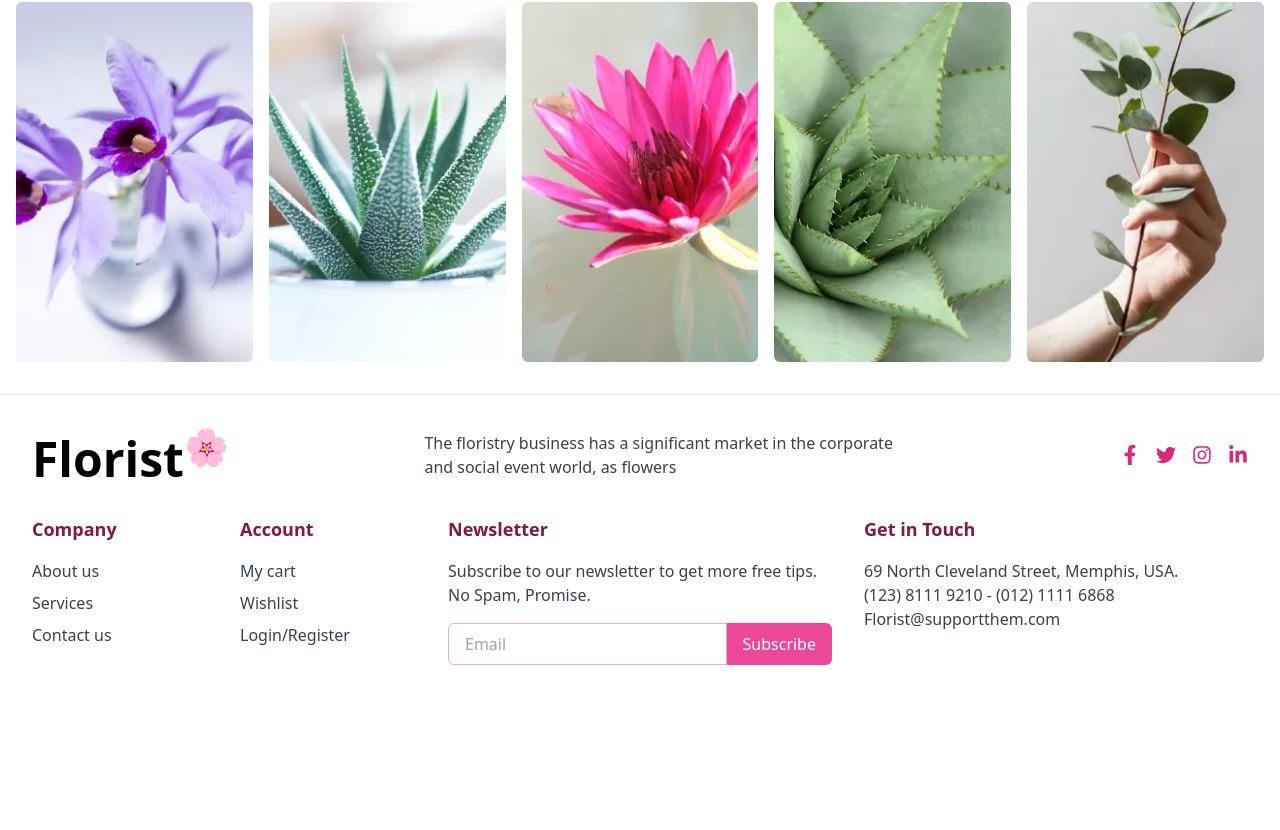
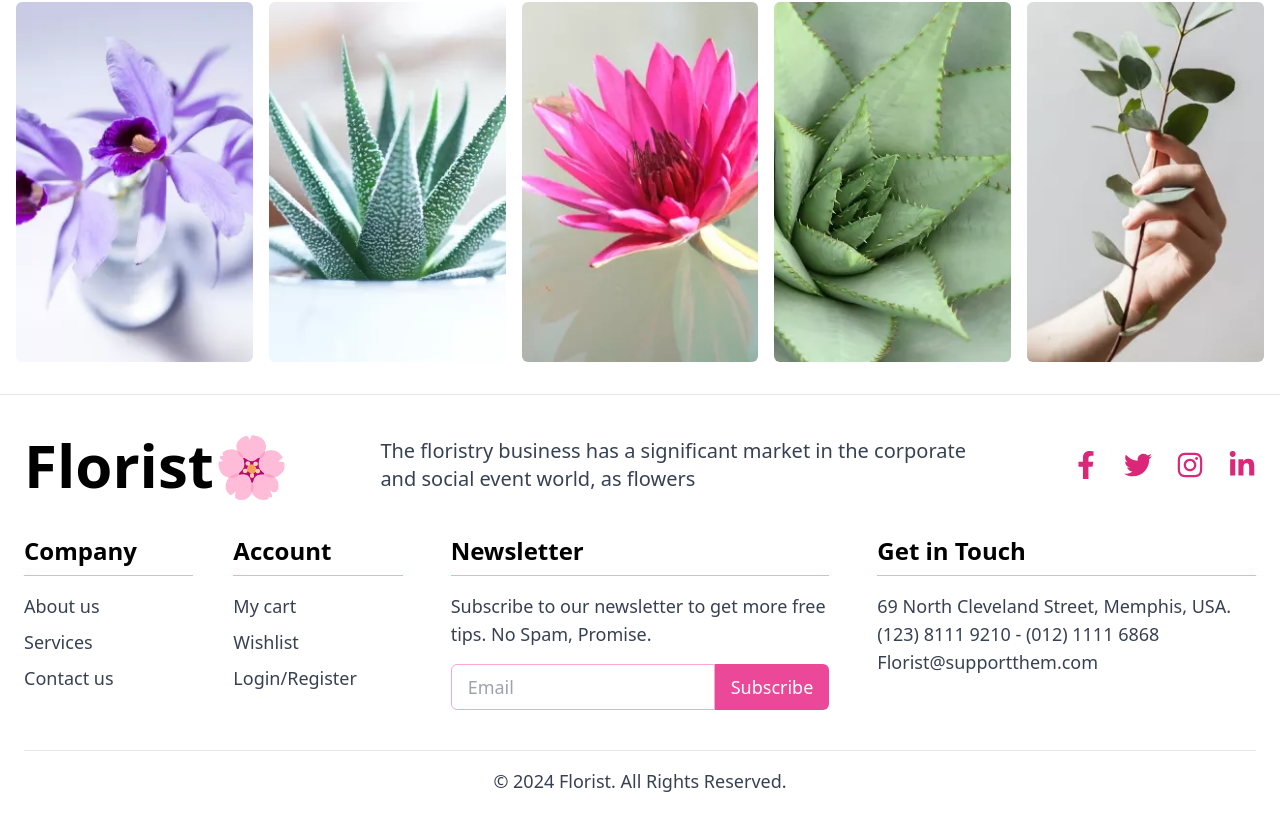
Before and after one commit to humaira-reactdev/Florist, a React (Vite) app: page /contact in a window 1280 px wide. Shown: the part 842-1672 px from the top of the page. Before the commit the page ends 1539 px from the top, so only its background shows below. Built offline with nearby package versions, Linux system fonts and the light colour scheme; no server answers; the database is empty.

Commit message:
All done

```diff
--- a/src/Components/FollowUscomponent.jsx
+++ b/src/Components/FollowUscomponent.jsx
@@ -1,4 +1,5 @@
 import { FaInstagram } from 'react-icons/fa';
+import { Link } from 'react-router-dom';
 
 const FollowUscomponent = () => {
   return (
@@ -13,10 +14,10 @@ const FollowUscomponent = () => {
             <img className="w-full h-full object-cover" src={`./images/${imgSrc}`} alt="insta" />
 
             {/* Hover Content */}
-            <div className="absolute inset-0 bg-black bg-opacity-50 opacity-0 group-hover:opacity-100 flex flex-col justify-center items-center transition-opacity duration-300 rounded-md">
-              <FaInstagram className="text-white text-4xl mb-2" />
-              <p className="text-white text-lg">Follow us @florist</p>
-            </div>
+              <Link className="absolute inset-0 bg-black bg-opacity-50 opacity-0 group-hover:opacity-100 flex flex-col justify-center items-center transition-opacity duration-300 rounded-md" to="https://www.instagram.com/____.flowershop.____/?hl=en" target='_blank'>
+                <FaInstagram className="text-white text-4xl mb-2" />
+                <p className="text-white text-lg">Follow us @florist</p>
+              </Link>
           </div>
         ))}
       </div>
--- a/src/Components/FooterComponent.jsx
+++ b/src/Components/FooterComponent.jsx
@@ -1,67 +1,137 @@
 import { Link } from 'react-router-dom';
 import { FaFacebookF, FaTwitter, FaInstagram, FaLinkedinIn } from 'react-icons/fa';
+import { useState } from 'react';
+import { ToastContainer, toast } from 'react-toastify';
+import 'react-toastify/dist/ReactToastify.css';
 
 const FooterComponent = () => {
+  const [email, setEmail] = useState('');
+  const [error, setError] = useState('');
+
+  const handleSubmit = (e) => {
+    e.preventDefault();
+    setError('');
+
+    // Simple email validation regex
+    const emailRegex = /^[^\s@]+@[^\s@]+\.[^\s@]+$/;
+
+    if (!email) {
+      setError('Email is required.');
+      toast.error('Email is required.');
+      return;
+    }
+
+    if (!emailRegex.test(email)) {
+      setError('Please enter a valid email address.');
+      toast.error('Please enter a valid email address.');
+      return;
+    }
+
+    // Success toast
+    toast.success('Subscription successful!');
+    // Reset the email input after successful submission
+    setEmail('');
+  };
+
+  const handleLinkClick = (linkName) => {
+    toast.info(`${linkName} page`);
+  };
+
   return (
-    <footer className="bg-white py-8 border-t">
-      <div className="max-w-7xl mx-auto px-4">
+    <footer className="bg-white py-10 border-t shadow-lg">
+      <div className="max-w-7xl mx-auto px-6">
         {/* Logo Section */}
-        <div className="container">
-          <div className="mb-8 flex flex-col md:flex-row justify-between items-center">
-            <h2 className="text-3xl md:text-5xl font-bold text-black mb-4 md:mb-0">
-              Florist<span className="text-pink-500 text-4xl align-super">🌸</span>
+        <div className="mb-10 flex flex-col md:flex-row justify-between items-center">
+          <h2 className="text-5xl md:text-6xl font-bold text-black mb-4 md:mb-0">
+            Florist<span className="text-pink-500 text-6xl">🌸</span>
           </h2>
-            <p className="text-gray-700 text-center md:text-left w-full md:w-[500px]">
+          <p className="text-gray-700 text-center md:text-left w-full md:w-[600px] text-lg md:text-xl">
             The floristry business has a significant market in the corporate and social event world, as flowers
           </p>
-            <div className="flex space-x-4 text-[20px] mt-4 md:mt-0">
-              <Link to="#" className="text-pink-600 hover:text-pink-800 transition duration-300">
+          <div className="flex space-x-6 text-[28px] mt-4 md:mt-0">
+            <Link to="https://www.facebook.com/profile.php?id=61553648335607" target='_blank' className="text-pink-600 hover:text-pink-800 transition duration-300">
               <FaFacebookF />
             </Link>
-              <Link to="#" className="text-pink-600 hover:text-pink-800 transition duration-300">
+            <Link to="https://x.com/?lang=en" target='_blank' className="text-pink-600 hover:text-pink-800 transition duration-300">
               <FaTwitter />
             </Link>
-              <Link to="#" className="text-pink-600 hover:text-pink-800 transition duration-300">
+            <Link to="https://www.instagram.com/____.flowershop.____/?hl=en" target='_blank' className="text-pink-600 hover:text-pink-800 transition duration-300">
               <FaInstagram />
             </Link>
-              <Link to="#" className="text-pink-600 hover:text-pink-800 transition duration-300">
+            <Link to="https://www.linkedin.com/in/sonia-akter-483a42323/" target='_blank' className="text-pink-600 hover:text-pink-800 transition duration-300">
               <FaLinkedinIn />
             </Link>
           </div>
         </div>
 
         {/* Grid Layout for Links and Newsletter */}
-          <div className="grid grid-cols-1 md:grid-cols-3 gap-8">
+        <div className="grid grid-cols-1 md:grid-cols-3 gap-12">
           {/* Company and Account */}
-            <div className="grid grid-cols-2 gap-8">
+          <div className="grid grid-cols-2 gap-10">
             {/* Company Links */}
             <div>
-                <h3 className="text-lg font-bold text-pink-900 mb-4">Company</h3>
+              <h3 className="text-2xl font-bold text-black mb-4 border-b border-pink-300 pb-2">Company</h3>
               <ul>
                 <li className="mb-2">
-                    <Link to="/about" className="text-gray-700 hover:text-pink-600 transition duration-300">About us</Link>
+                  <Link
+                    to="/about"
+                    className="text-gray-700 hover:text-pink-600 transition duration-300 text-lg"
+                    onClick={() => handleLinkClick('About Us')}
+                  >
+                    About us
+                  </Link>
                 </li>
                 <li className="mb-2">
-                    <Link to="/services" className="text-gray-700 hover:text-pink-600 transition duration-300">Services</Link>
+                  <Link
+                    to="/services"
+                    className="text-gray-700 hover:text-pink-600 transition duration-300 text-lg"
+                    onClick={() => handleLinkClick('Services')}
+                  >
+                    Services
+                  </Link>
                 </li>
                 <li>
-                    <Link to="/contact" className="text-gray-700 hover:text-pink-600 transition duration-300">Contact us</Link>
+                  <Link
+                    to="/contact"
+                    className="text-gray-700 hover:text-pink-600 transition duration-300 text-lg"
+                    onClick={() => handleLinkClick('Contact Us')}
+                  >
+                    Contact us
+                  </Link>
                 </li>
               </ul>
             </div>
 
             {/* Account Links */}
             <div>
-                <h3 className="text-lg font-bold text-pink-900 mb-4">Account</h3>
+              <h3 className="text-2xl font-bold text-black mb-4 border-b border-pink-300 pb-2">Account</h3>
               <ul>
                 <li className="mb-2">
-                    <Link to="/cart" className="text-gray-700 hover:text-pink-600 transition duration-300">My cart</Link>
+                  <Link
+                    to="/cart"
+                    className="text-gray-700 hover:text-pink-600 transition duration-300 text-lg"
+                    onClick={() => handleLinkClick('My Cart')}
+                  >
+                    My cart
+                  </Link>
                 </li>
                 <li className="mb-2">
-                    <Link to="/wishlist" className="text-gray-700 hover:text-pink-600 transition duration-300">Wishlist</Link>
+                  <Link
+                    to="/wishlist"
+                    className="text-gray-700 hover:text-pink-600 transition duration-300 text-lg"
+                    onClick={() => handleLinkClick('Wishlist')}
+                  >
+                    Wishlist
+                  </Link>
                 </li>
                 <li>
-                    <Link to="/login" className="text-gray-700 hover:text-pink-600 transition duration-300">Login/Register</Link>
+                  <Link
+                    to="/login"
+                    className="text-gray-700 hover:text-pink-600 transition duration-300 text-lg"
+                    onClick={() => handleLinkClick('Login/Register')}
+                  >
+                    Login/Register
+                  </Link>
                 </li>
               </ul>
             </div>
@@ -69,32 +139,42 @@ const FooterComponent = () => {
 
           {/* Newsletter Section */}
           <div className="flex flex-col">
-              <h3 className="text-lg font-bold text-pink-900 mb-4">Newsletter</h3>
-              <p className="text-gray-700 mb-4">Subscribe to our newsletter to get more free tips. No Spam, Promise.</p>
-              <form className="flex">
+            <h3 className="text-2xl font-bold text-black mb-4 border-b border-pink-300 pb-2">Newsletter</h3>
+            <p className="text-gray-700 mb-4 text-lg">Subscribe to our newsletter to get more free tips. No Spam, Promise.</p>
+            <form className="flex" onSubmit={handleSubmit}>
               <input
                 type="email"
                 placeholder="Email"
-                  className="w-full px-4 py-2 border border-pink-300 rounded-l-md focus:outline-none"
+                value={email}
+                onChange={(e) => setEmail(e.target.value)}
+                className={`w-full px-4 py-2 border ${error ? 'border-red-500' : 'border-pink-300'} rounded-l-md focus:outline-none text-lg`}
               />
-                <button className="bg-pink-500 text-white px-4 py-2 rounded-r-md hover:bg-pink-600 transition duration-300">
+              <button className="bg-pink-500 text-white px-4 py-2 rounded-r-md hover:bg-pink-600 transition duration-300 text-lg">
                 Subscribe
               </button>
             </form>
+            {error && <p className="text-red-500 text-sm mt-2">{error}</p>}
           </div>
 
           {/* Get in Touch */}
           <div className="flex flex-col">
-              <h3 className="text-lg font-bold text-pink-900 mb-4">Get in Touch</h3>
-              <div className="text-gray-700 mb-4">
+            <h3 className="text-2xl font-bold text-black mb-4 border-b border-pink-300 pb-2">Get in Touch</h3>
+            <div className="text-gray-700 mb-4 text-lg">
               <p>69 North Cleveland Street, Memphis, USA.</p>
               <p>(123) 8111 9210 - (012) 1111 6868</p>
               <p>Florist@supportthem.com</p>
             </div>
           </div>
         </div>
+
+        {/* Copyright Section */}
+        <div className="text-center mt-10 border-t pt-4 text-gray-700 text-lg">
+          <p>© {new Date().getFullYear()} Florist. All Rights Reserved.</p>
         </div>
       </div>
+
+      {/* Toast Container */}
+      <ToastContainer position="top-right" autoClose={5000} hideProgressBar={false} newestOnTop={false} closeOnClick={true} rtl={false} pauseOnFocusLoss={false} draggable pauseOnHover={false} />
     </footer>
   );
 };
```
Also changed, not shown: src/Components/ContactComponent.jsx (+7 -11 lines), src/Components/Navbar.jsx (+54 -5 lines), src/Components/ShopComponent.jsx (+100 -10 lines). Lines whose indentation alone changed are shown as unchanged.
